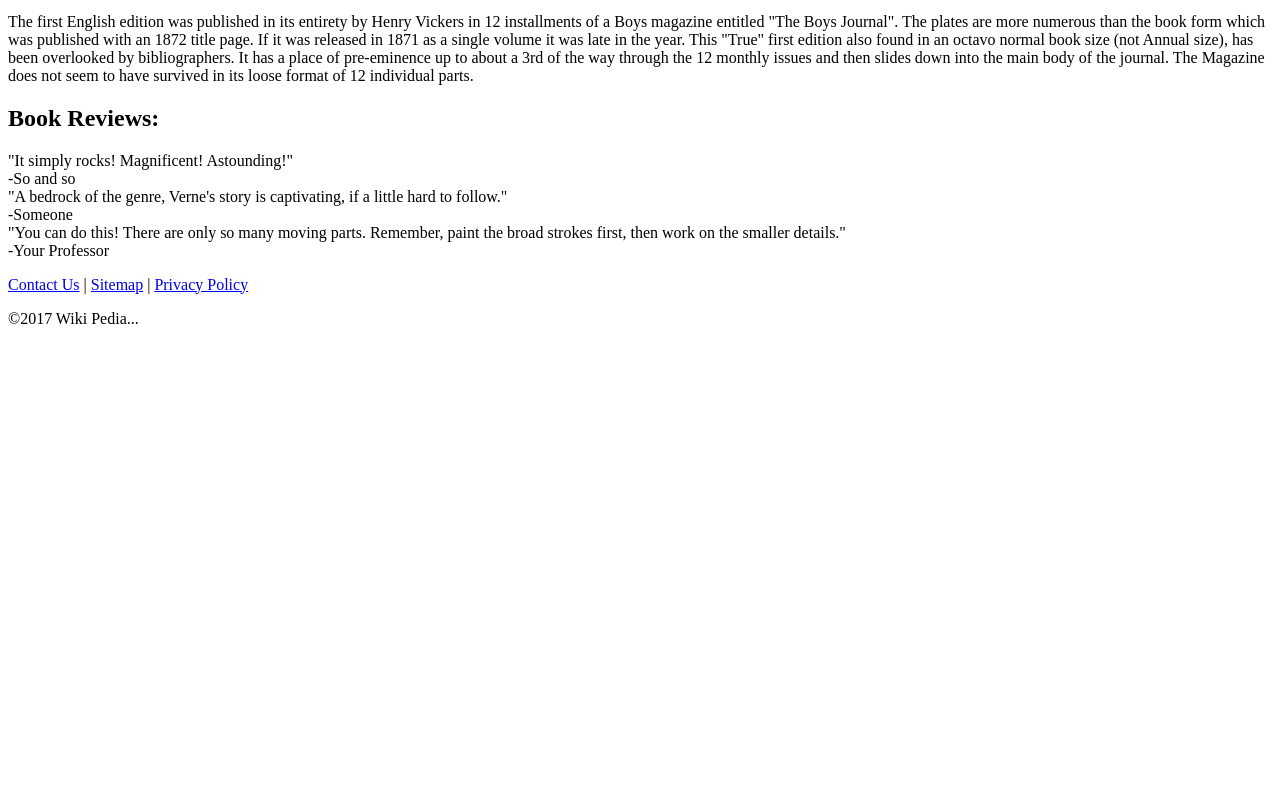
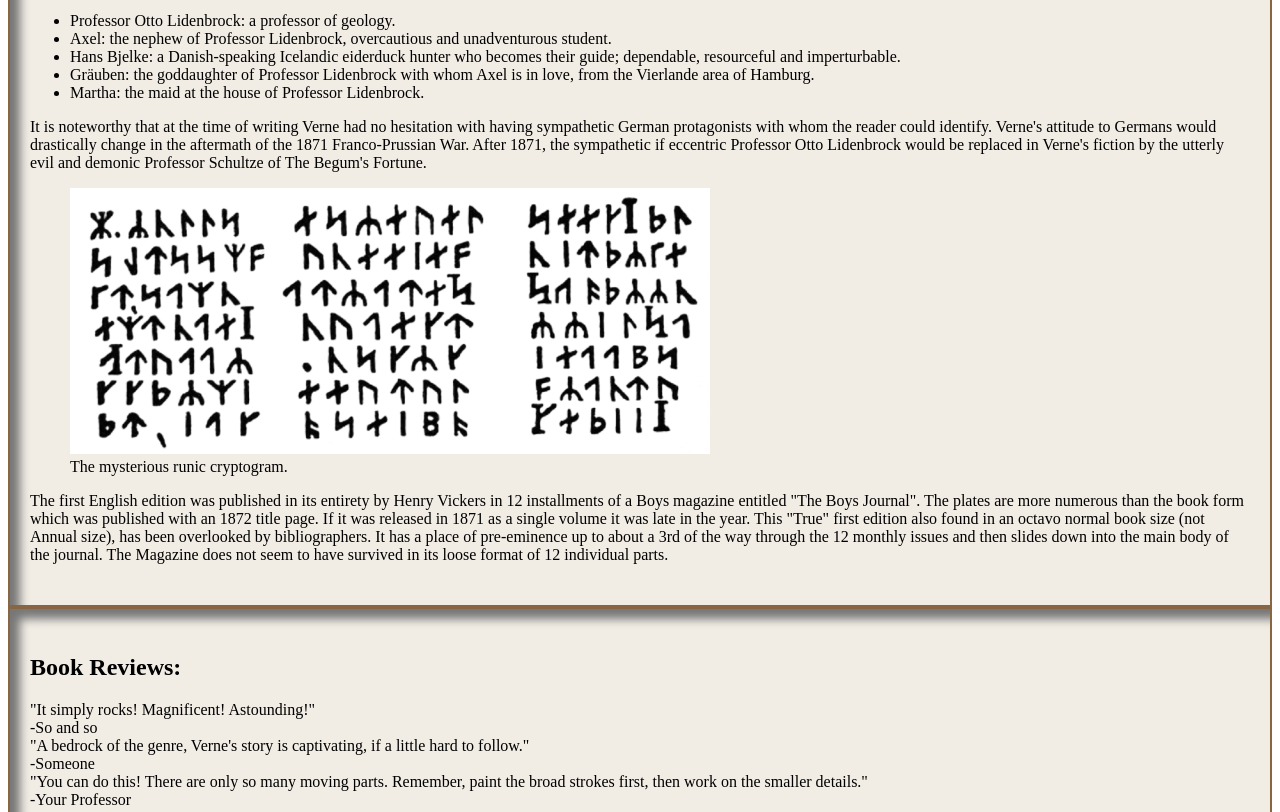
Before and after one commit to RVCC-IDMX/midterm-RadicaIEdward, a plain HTML site: page index.html in a window 1280 px wide. Shown: the part 1204-2016 px from the top of the page. Before the commit the page ends 1548 px from the top, so only its background shows below. Drawn offline with Linux system fonts and the light colour scheme.

Commit message:
Basic structure complete

```diff
--- a/css/style.css
+++ b/css/style.css
@@ -1,2 +1,20 @@
 /* Journey to the Center of the Earth Practicum */
 /* Edward Galindez */
+/* #000000 b1 - #765729  b2 - #886644  b3 - #A52A2A */
+
+header, nav, main, aside, footer {
+  border: 2px solid #886644;
+  padding: 25px 20px;
+  background-color: rgb(241, 236, 228);
+  box-shadow: inset 10px 10px 10px #777777;
+}
+
+header {
+  border-top-left-radius: 20px;
+  border-top-right-radius: 20px;
+}
+
+footer {
+  border-bottom-left-radius: 20px;
+  border-bottom-right-radius: 20px;
+}
--- a/index.html
+++ b/index.html
@@ -103,7 +103,8 @@
 
       <figure id="cryptogram">
         <!-- You may not edit above this line. -->
-
+        <img src="img/cryptogram.png" alt="A cryptogram that consists of runes.">
+        <figcaption>The mysterious runic cryptogram.</figcaption>
         <!-- You may not edit below this line. -->
       </figure>
 
```
